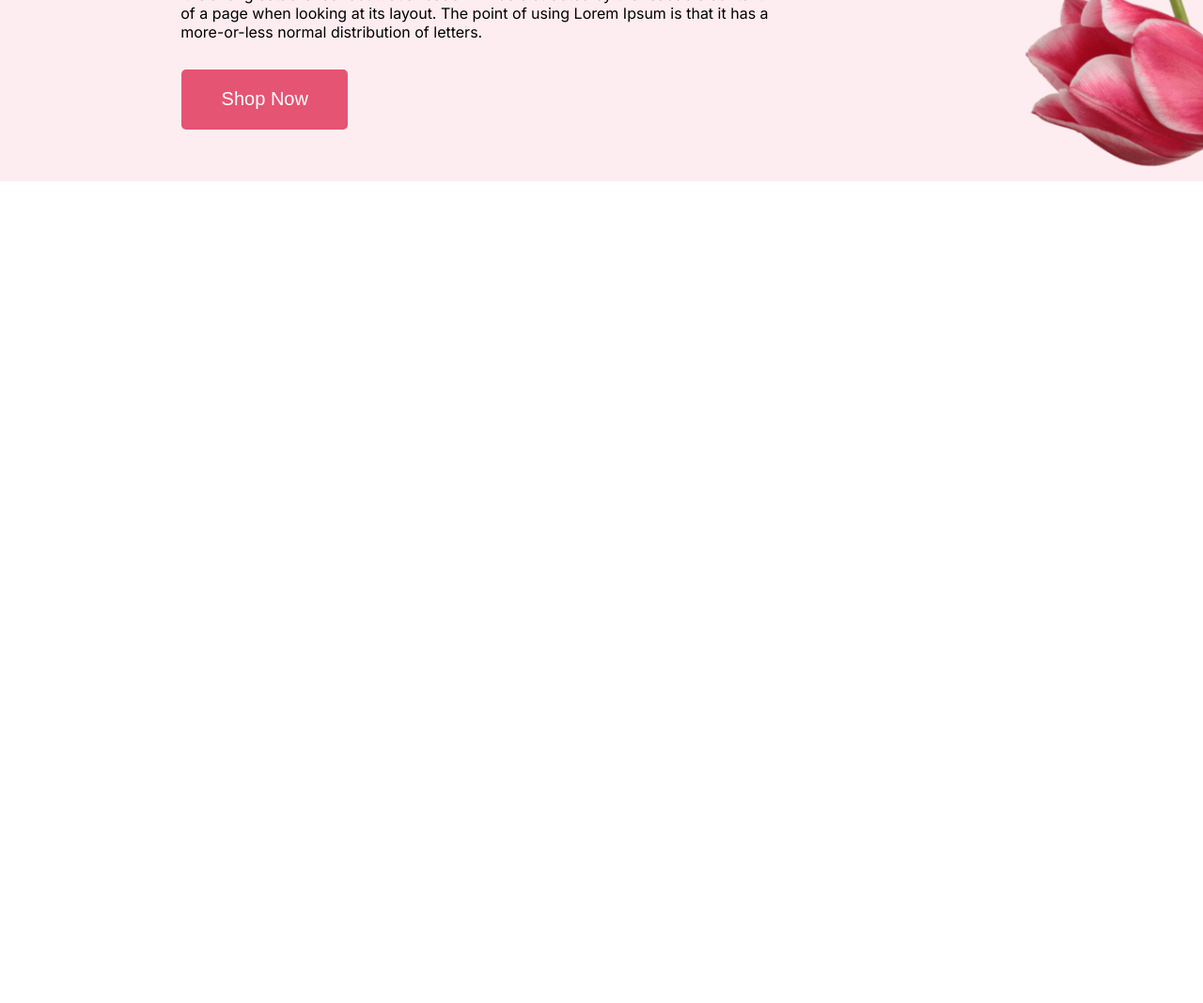
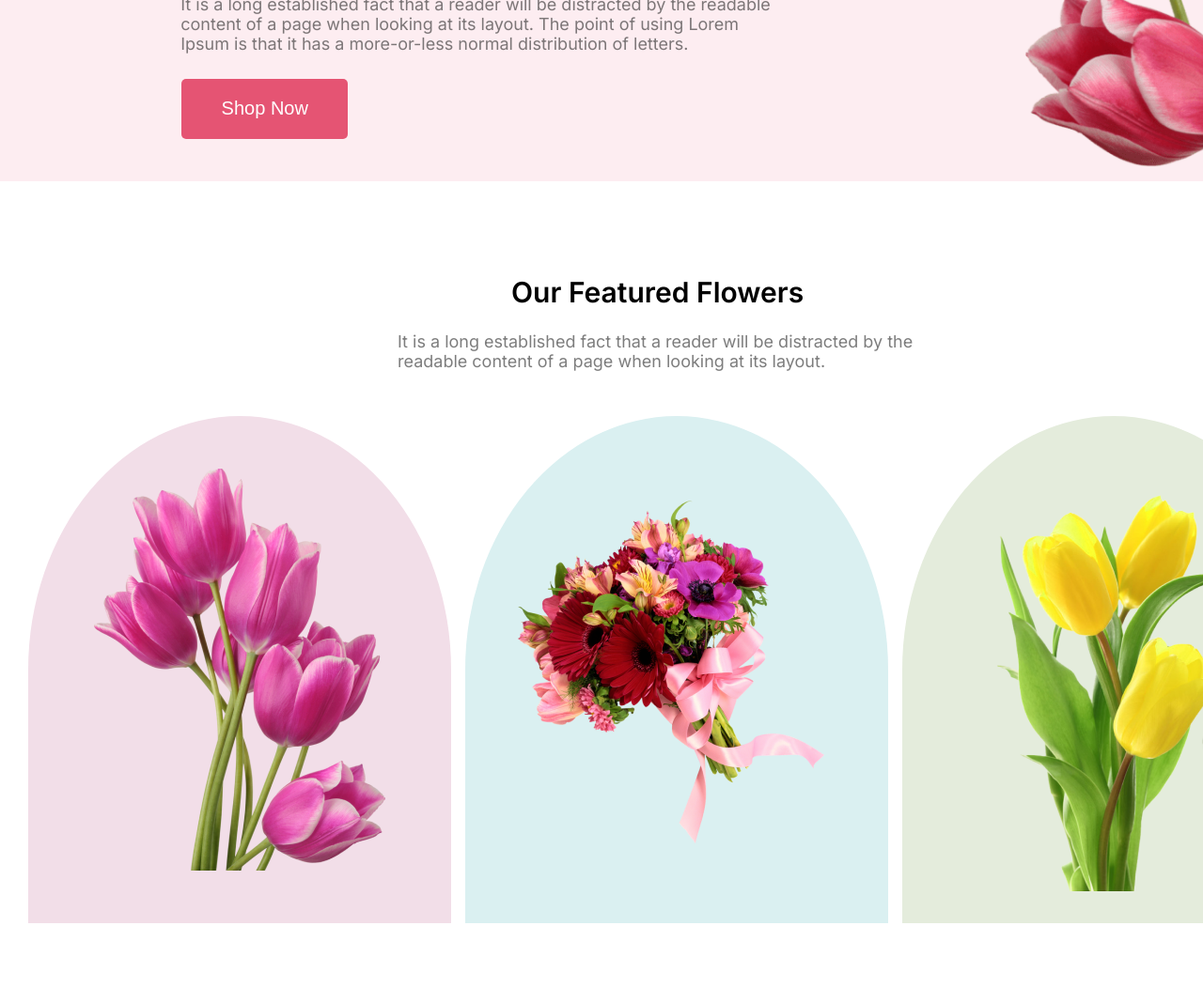
Before and after one commit to jyoti-prokash/flower-shop-design, a plain HTML site: page index.html in a window 1280 px wide. Shown: the part 557-1625 px from the top of the page at 94% size. Before the commit the page ends 800 px from the top, so only its background shows below. Drawn offline with Linux system fonts and the light colour scheme.

Commit message:
added main section

```diff
--- a/index.html
+++ b/index.html
@@ -3,11 +3,12 @@
 <head>
     <meta charset="UTF-8">
     <meta name="viewport" content="width=device-width, initial-scale=1.0">
+    <link rel="shortcut icon" href="https://cdn-icons-png.flaticon.com/512/9997/9997682.png" type="image/x-icon">
     <link rel="stylesheet" href="styles/style.css">
     <title>Flower Shop</title>
 </head>
 <body>
-    <header class="header-section">
+    <header class="header-section"> <!--header-cover-section-->
         <div class="header-container">
             <div class="header-content">
                 <h1 class="content-title">Let's make <br> beautiful flowers a <br> part of your life.</h1>
@@ -21,7 +22,19 @@
 
     </header>
     <main>
+        <section class="feature-flower"> <!--main section-feature-flower-->
+            <div class="feature-container">
+                <h1 class="feature-content">Our Featured Flowers</h1>
+                <p class="feture-text">It is a long established fact that a reader will be distracted by the readable content of a page when looking at its layout.</p>
+            </div>
 
+            <div class="feature-img">
+                <div id="first" class="flower-1"> <img src="Flower Asset/pngwing 6.png" alt=""></div>
+                <div id="second" class="flower-2"><img src="Flower Asset/pngwing 5.png" alt=""></div>
+                <div id="third" class="flower-3"><img src="Flower Asset/pngwing 7.png" alt=""></div>
+            </div>
+
+        </section>
     </main>
     <footer>
 
--- a/styles/style.css
+++ b/styles/style.css
@@ -44,8 +44,11 @@ font-weight: 800;
 width: 634px;
 }
 .header-content p{
+    font-size: 18px;
     width: 634px;
     height: 90px;
+    color: rgba(39, 39, 39, 0.6);
+    margin-top: 20px;
 }
 .header-content button{
     width: 177px;
@@ -58,3 +61,57 @@ width: 634px;
     cursor: pointer;
     margin-right: 455px;
 }
+/* main section feature */
+.feature-flower{
+    margin: 100px auto;
+    width: 1440px;
+    height: 695px;
+}
+.feature-content{
+    width: 352px;
+    height: 40px;
+    font-size: 30px;
+    font-weight: 600;
+}
+.feature-container{
+    display: flex;
+    flex-direction: column;
+    justify-content: center;
+    align-items: center;
+    width: 50%;
+    margin: 0 auto;
+
+}
+.feture-text{
+    font-size: 18px;
+    color: rgba(39, 39, 39, 0.6);
+    width: 594px;
+    height: 60px;
+    margin-top: 20px;
+}
+.feature-img{
+    display: flex;
+    align-items: center;
+    justify-content: center;
+    gap: 15px;
+    margin-top: 30px;
+
+}
+.flower-1, .flower-2, .flower-3 {
+    width: 450px;
+    height: 540px;
+    border-radius: 50% 50% 0 0;
+    display: flex;
+    align-items: center;
+    justify-content: center;
+}
+#first{
+background-color: #f2dee8;
+
+}
+#second{
+background-color: #daf0f1;
+}
+#third{
+    background-color: #e4ecdc;
+}
```
